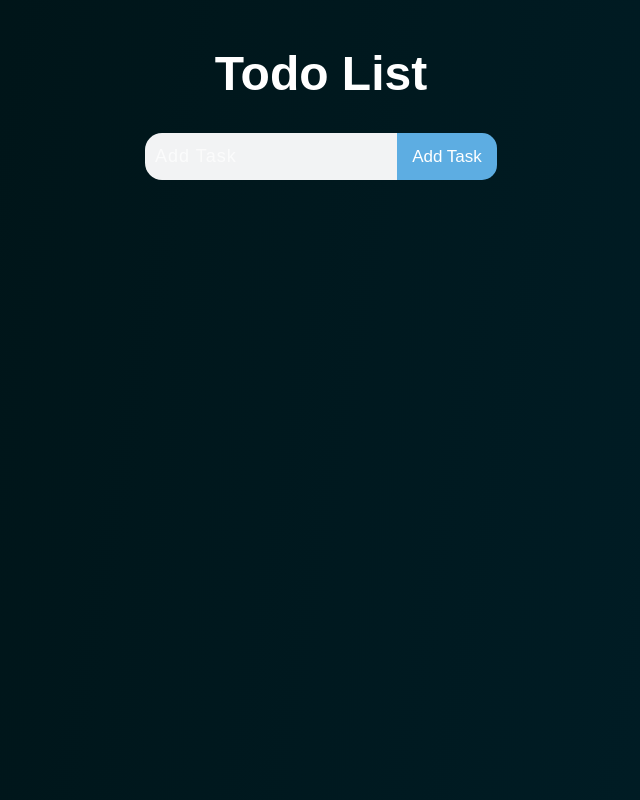
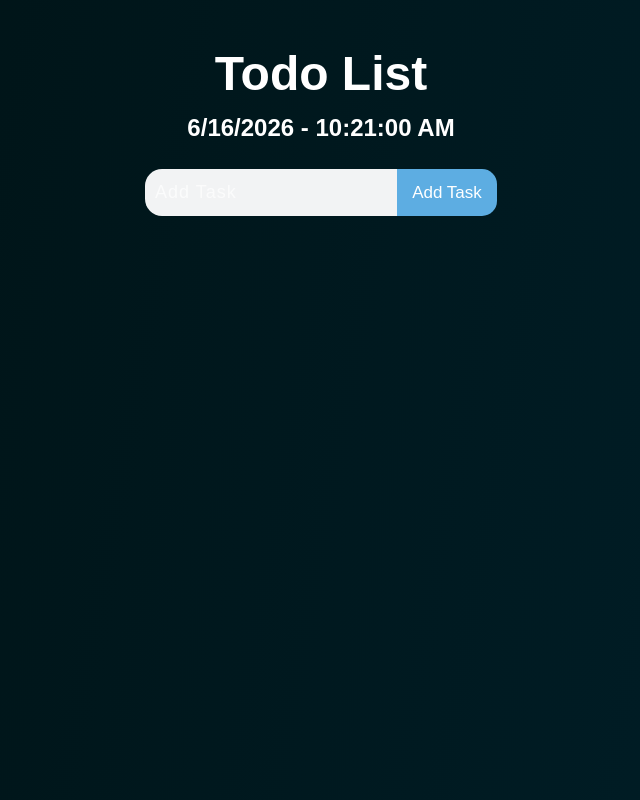
Before and after one commit to palak-bajpai-039/todo_app, a React (Vite) app: page / in a window 1280 px wide. Shown: the whole page, without its empty margins (319-959 px from the left). Built offline with nearby package versions, Linux system fonts and the light colour scheme.

Commit message:
todo_app

```diff
--- a/src/todo/todo.css
+++ b/src/todo/todo.css
@@ -44,6 +44,7 @@ section h1 {
 .date-time {
   font-size: 2.4rem;
   text-align: center;
+  color: #fff;
 }
 
 form {
--- a/src/todo/todo.jsx
+++ b/src/todo/todo.jsx
@@ -5,6 +5,7 @@ import { MdCheck, MdDeleteForever } from "react-icons/md";
 export const Todo = () => {
   const [inputValue, setInputValue] = useState("");
   const [task, setTask] = useState([]);
+  const [dateTime, setDateTime] = useState("");
 
   const handleInputChange = (value) => {
     setInputValue(value);
@@ -26,15 +27,21 @@ export const Todo = () => {
     setInputValue("");
   };
 
-  //const handleDeleteTask = (value) => {
-  // const updatedTasks = task.filter((curTask) => curTask !== value);
-  //setTask(updatedTasks);
-  //};
+  //todo date and time
+
+  setInterval(() => {
+    const now = new Date();
+    const formatttedDate = now.toLocaleDateString();
+    const formattedTime = now.toLocaleTimeString();
+
+    setDateTime(`${formatttedDate} - ${formattedTime}`);
+  }, 1000);
 
   return (
     <section className="todo-container">
       <header>
         <h1>Todo List</h1>
+        <h2 className="date-time">{dateTime}</h2>
       </header>
 
       <section className="form">
```
